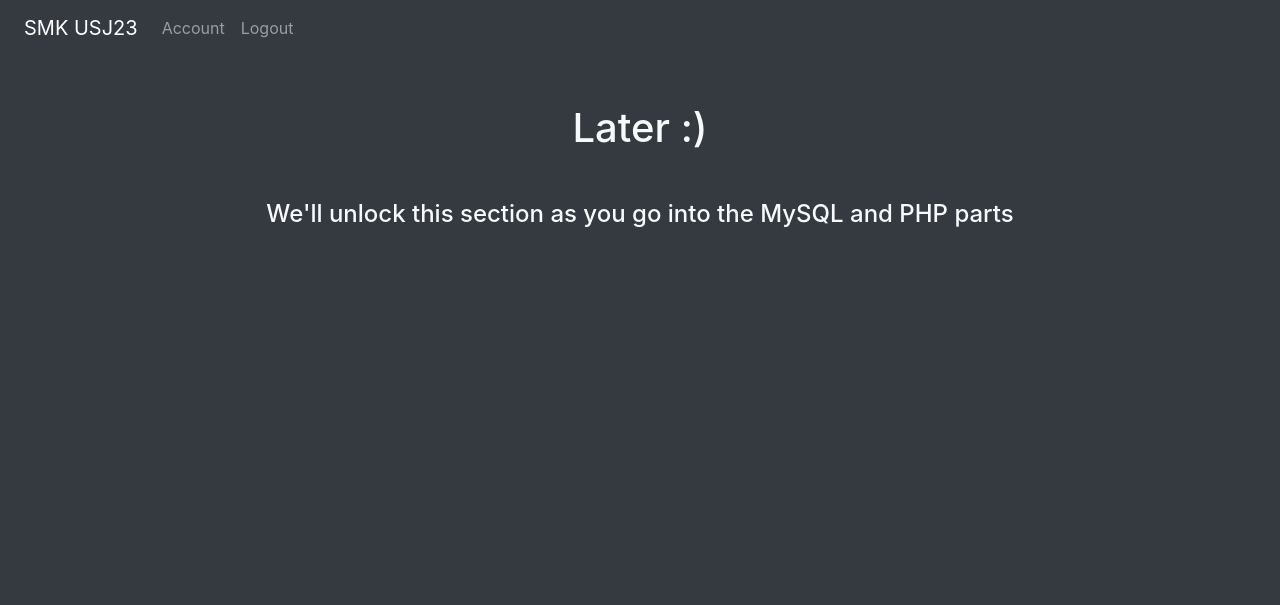
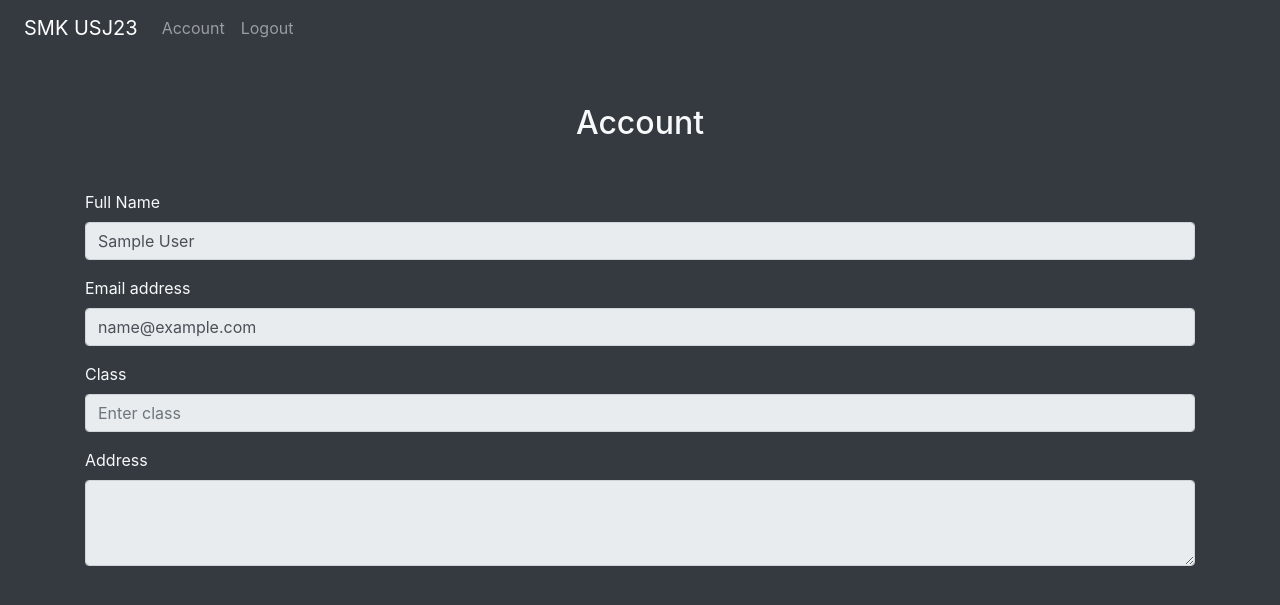
Before and after one commit to mattlab7/csr-smkusj23, a PHP site: page /pages/account.php in a window 1280 px wide. Shown: the top 605 px of the page. Run offline with PHP 8.4, Linux system fonts and the light colour scheme; the visitor is signed in with stand-in values (Sample User, id 1).

Commit message:
feat/accounts page

```diff
--- /dev/null
+++ b/components/read_user_process.php
@@ -0,0 +1,21 @@
+<?php
+    include('core.php');
+
+    function retrieveDatabaseDetails() {
+
+        $dbContext = dbInit();
+
+        $query = "SELECT * FROM users WHERE id = '" . $_SESSION['id']  . "'";
+
+        $result = $dbContext->query($query);
+
+        $dbContext->close();
+
+        if ($result->num_rows == 1) {
+            return $result->fetch_object();
+        } else {
+            echo "<script>alert('Unable to get user details! Logging out...'); window.location.href = 'logout_process.php';</script>";
+            exit();
+        }
+    }
+?>
--- a/pages/account.php
+++ b/pages/account.php
@@ -12,15 +12,36 @@
 
     <?php
         session_start();
+
+        include('../components/read_user_process.php');
+
+        $details = retrieveDatabaseDetails();
     ?>
 </head>
 <body class="bg-dark text-light">
     <!-- Navbar -->
     <?php include('../components/nav.php') ?>
     <!-- Content body -->
-    <div class="container mt-4 text-center">
-        <h1 class="text-center my-5">Later :)</h1>
-        <h4 class="text-center">We'll unlock this section as you go into the MySQL and PHP parts</h4>
+    <div class="container mt-4">
+        <h2 class="text-center my-5">Account</h2>
+        <form method="POST" action="../components/register_process.php">
+            <div class="form-group">
+                <label for="fullNameTextField">Full Name</label>
+                <input type="text" class="form-control" id="fullNameTextField" name="fullName" placeholder="Enter full name" disabled value="<?php echo $details->fullName ?>">
+            </div>
+            <div class="form-group">
+                <label for="emailTextField">Email address</label>
+                <input type="email" class="form-control" id="emailTextField" name="email" placeholder="Enter email"  disabled value="<?php echo $details->email ?>">
+            </div>
+            <div class="form-group">
+                <label for="classSelect">Class</label>
+                <input type="text" class="form-control" id="classSelect" name="class" placeholder="Enter class" disabled value="<?php echo $details->class ?>">
+            </div>
+            <div class="form-group">
+                <label for="addressTextArea">Address</label>
+                <textarea class="form-control" id="addressTextArea" name="address" rows="3"  disabled><?php echo $details->address ?></textarea>
+            </div>
+        </form>
     </div>
 </body>
 </html>
```
Also changed, not shown: components/login_process.php (+11 -1 lines).
